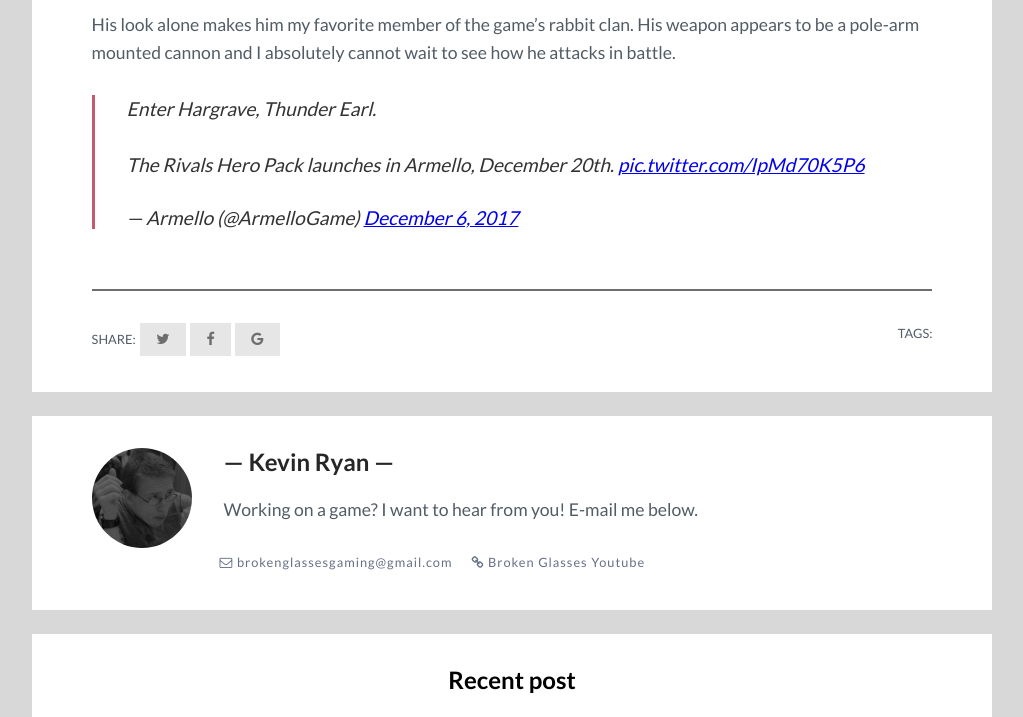
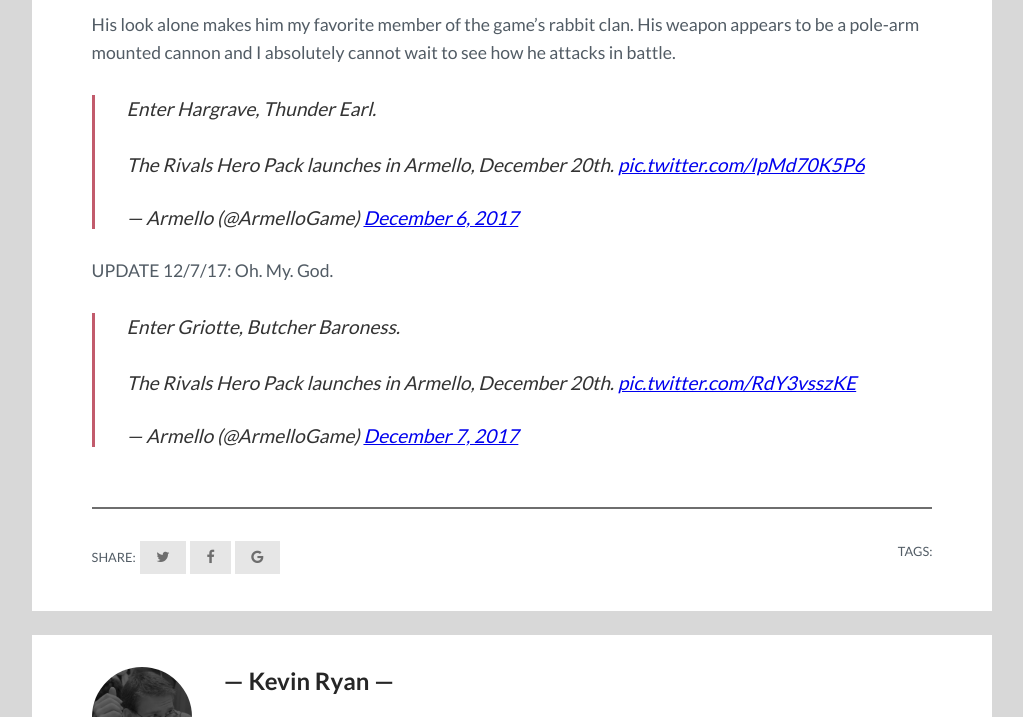
Before and after one commit to pizzapgh/broken_glasses, a Jekyll site: the page built from _posts/2017-12-04-digital-boardgame-armello-to-get-4-new-playable-heroes-announces-beta.markdown, in a window 1280 px wide and 900 px high, scrolled down 2776 px, cut to the strip 0-717 px from the top of the window. Shown: the whole strip, without its empty margins (128-1151 px from the left). Built offline with Jekyll 4.4.1, drawn with Linux system fonts in a browser that asks for light colours; nearby versions of some CDN libraries; our own code applies the rules of GitHub Pages for plain Markdown files; comment, search, counter and statistics services are not loaded.

Commit message:
Updated Digital Boardgame Armello To Get 4 New Playable Heroes Announces Beta

```diff
--- a/_posts/2017-12-04-digital-boardgame-armello-to-get-4-new-playable-heroes-announces-beta.markdown
+++ b/_posts/2017-12-04-digital-boardgame-armello-to-get-4-new-playable-heroes-announces-beta.markdown
@@ -29,3 +29,8 @@
 
 <blockquote class="twitter-tweet" data-lang="en"><p lang="en" dir="ltr">Enter Hargrave, Thunder Earl.<br><br>The Rivals Hero Pack launches in Armello, December 20th. <a href="https://t.co/IpMd70K5P6">pic.twitter.com/IpMd70K5P6</a></p>&mdash; Armello (@ArmelloGame) <a href="https://twitter.com/ArmelloGame/status/938438140485914625?ref_src=twsrc%5Etfw">December 6, 2017</a></blockquote>
 <script async src="https://platform.twitter.com/widgets.js" charset="utf-8"></script>
+
+UPDATE 12/7/17: Oh. My. God.
+
+<blockquote class="twitter-tweet" data-lang="en"><p lang="en" dir="ltr">Enter Griotte, Butcher Baroness.<br><br>The Rivals Hero Pack launches in Armello, December 20th. <a href="https://t.co/RdY3vsszKE">pic.twitter.com/RdY3vsszKE</a></p>&mdash; Armello (@ArmelloGame) <a href="https://twitter.com/ArmelloGame/status/938800521271435264?ref_src=twsrc%5Etfw">December 7, 2017</a></blockquote>
+<script async src="https://platform.twitter.com/widgets.js" charset="utf-8"></script>
```
